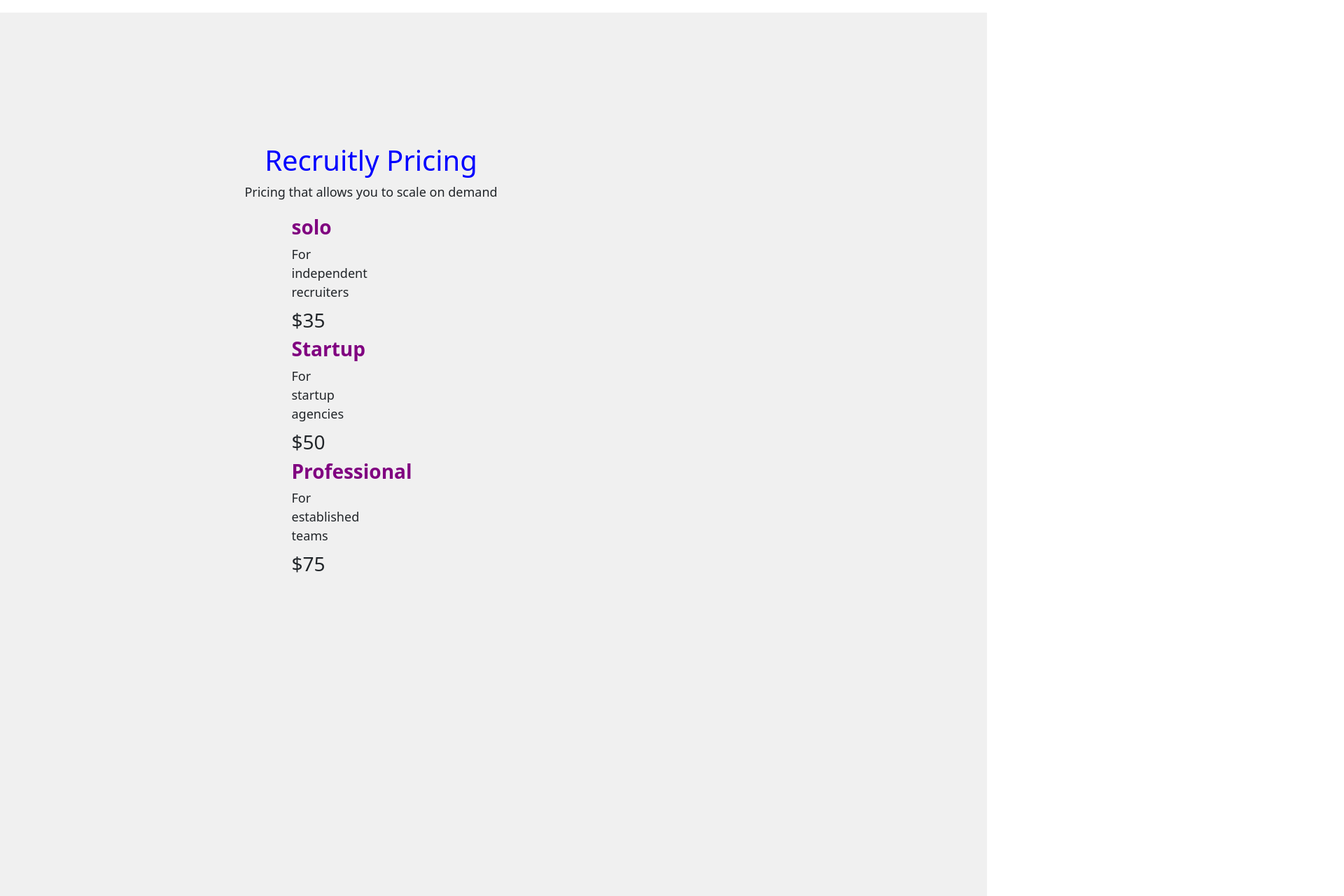
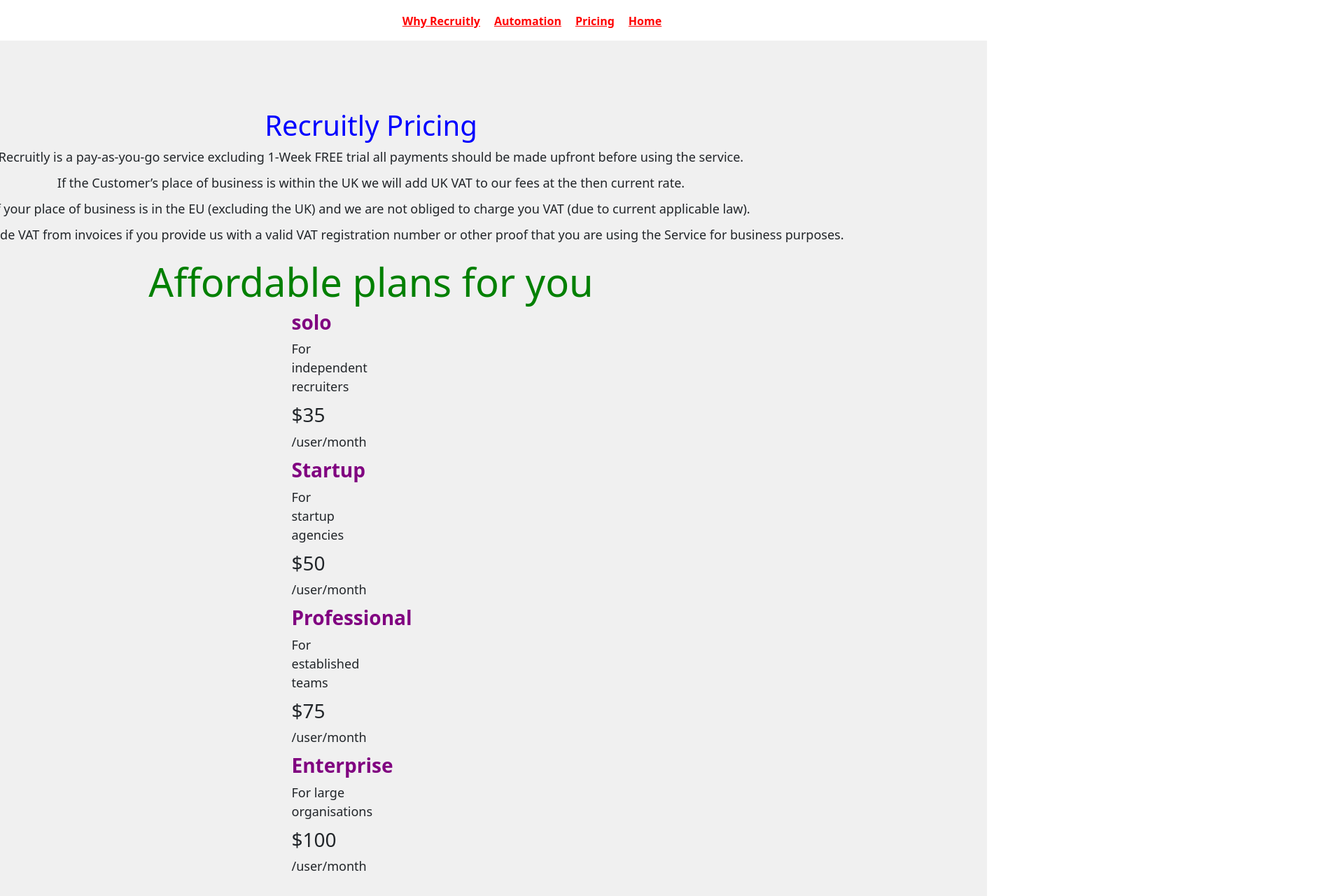
Before and after one commit to Yugandhar182/website_new, a Svelte app: page /pricing in a window 1280 px wide. Shown: the top 1280 px of the page at 70% size, 1920 px wide, since content can reach past the window. Built offline with nearby package versions, Linux system fonts and the light colour scheme.

Commit message:
Update recruitingpricing.svelte

```diff
--- a/src/recruitingpricing.svelte
+++ b/src/recruitingpricing.svelte
@@ -1,15 +1,48 @@
 <script>
    import 'bootstrap/dist/css/bootstrap.min.css';
+   import { Link } from "svelte-routing";
+  import { createEventDispatcher } from 'svelte';
+  let showWhyRecruitlyPopup = false;
+
+  function openWhyRecruitlyPopup() {
+    showWhyRecruitlyPopup = true;
+  }
+
+  function closePopup() {
+    showWhyRecruitlyPopup = false;
+  }
+
+  const dispatch = createEventDispatcher();
+
+
   </script>
 
   <section class="Recruitly Pricing">
+    <div class="links">
+        <nav>
+            <ul>
+               <a on:click={openWhyRecruitlyPopup} class="why-recruitly-anchor" style="color: red; font-weight: 700;">Why Recruitly</a>
+              <span class="spacer"></span>
+              <li><Link to="/automation" style="color: red; font-weight: 700;">Automation</Link></li>
+
+              <li><Link to="/pricing" style="color: red; font-weight: 700;">Pricing</Link></li>
+
+              <li><a href="/" style="color: red; font-weight: 700;">Home</a></li>
+            </ul>
+          </nav>
+          </div>
     <div class="pricing-component">
       <div class="hero-section">
         <h1 style="color:blue;">Recruitly Pricing</h1>
-        <p>Pricing that allows you to scale on demand</p>
+        <p>Recruitly is a pay-as-you-go service  excluding 1-Week FREE trial all payments should be made upfront before using the service.
+        <p>If the Customer’s place of business is within the UK we will add UK VAT to our fees at the then current rate.</p>
+        <p>If your place of business is in the EU (excluding the UK) and we are not obliged to charge you VAT (due to current applicable law).
+        <p> we will only exclude VAT from invoices if you provide us with a valid VAT registration number or other proof that you are using the Service for business purposes.</p>
       </div>
+      <h1 class="display-4" style="color:green;font-weight:400;">Affordable plans for you</h1>
       <section class="features-section">
         <table>
+
         <div class="container">
           <div class="col">
             <div class="col-md-4">
@@ -18,6 +51,7 @@
                 <h3 style="color:purple; font-weight:600;">solo</h3>
                 <p>For independent recruiters</p>
                 <h3 >$35</h3>
+                <p>/user/month</p>
               </div>
             </div>
             <div class="col-md-4">
@@ -26,6 +60,7 @@
                 <h3 style="color:purple; font-weight:600;">Startup</h3>
                 <p>For startup agencies</p>
                 <h3 >$50</h3>
+                <p>/user/month</p>
               </div>
             </div>
             <div class="col-md-4">
@@ -34,6 +69,16 @@
                 <h3 style="color:purple; font-weight:600;">Professional</h3>
                 <p>For established teams</p>
                 <h3 >$75</h3>
+                <p>/user/month</p>
+              </div>
+            </div>
+           <div class="col-md-4">
+              <div class="feature-card">
+                <i class="fa fa-users"></i>
+                <h3 style="color:purple; font-weight:600;">Enterprise</h3>
+                <p>For large organisations</p>
+                <h3 >$100</h3>
+                <p>/user/month</p>
               </div>
             </div>
           </div>
@@ -46,9 +91,17 @@
   </section>
 
   <style>
+
+h1.display-4 {
+    text-align: center;
+	  font-size: 3.5rem;
+	  margin-bottom: 0.5rem;
+	  font-stretch: expanded;
+	}
       .hero-section {
+
         text-align: center;
-    margin-top: -1000px;
+    margin-top: -700px;
     margin-bottom: 10px;
   }
 
@@ -63,7 +116,7 @@
     .close-button {
       margin-top: 20px;
       padding: 10px 20px;
-      background-color: purple;
+
       color: white;
       border: none;
       border-radius: 5px;
@@ -73,7 +126,7 @@
     body {
       margin: 0;
       padding: 0;
-      font-family: Arial, sans-serif;
+
     }
 
     .pricing-component {
@@ -84,7 +137,7 @@
       justify-content: center;
       align-items: center;
       background-color: #f0f0f0;
-      padding: 20px;
+      padding: 50px;
       margin-left: 140vh;
       margin-right: -50vh;
     }
@@ -105,4 +158,34 @@
       font-size: 16px;
       margin-bottom: 5px;
     }
+    .links {
+    display: flex;
+    justify-content: center;
+    margin-right: -2000px;
+  }
+
+  .links ul {
+    display: flex;
+    list-style-type: none;
+    padding: 0;
+  }
+
+  .links li {
+    margin-right: 20px;
+  }
+
+  .spacer {
+	margin: 0 10px;
+  }
+  .close-button {
+	  position: absolute;
+	  top: 0px;
+	  right: 1px;
+	  font-size: 24px;
+	  color: #f00f22;
+	  background: transparent;
+	  border: none;
+	  cursor: pointer;
+	}
+
   </style>
```
